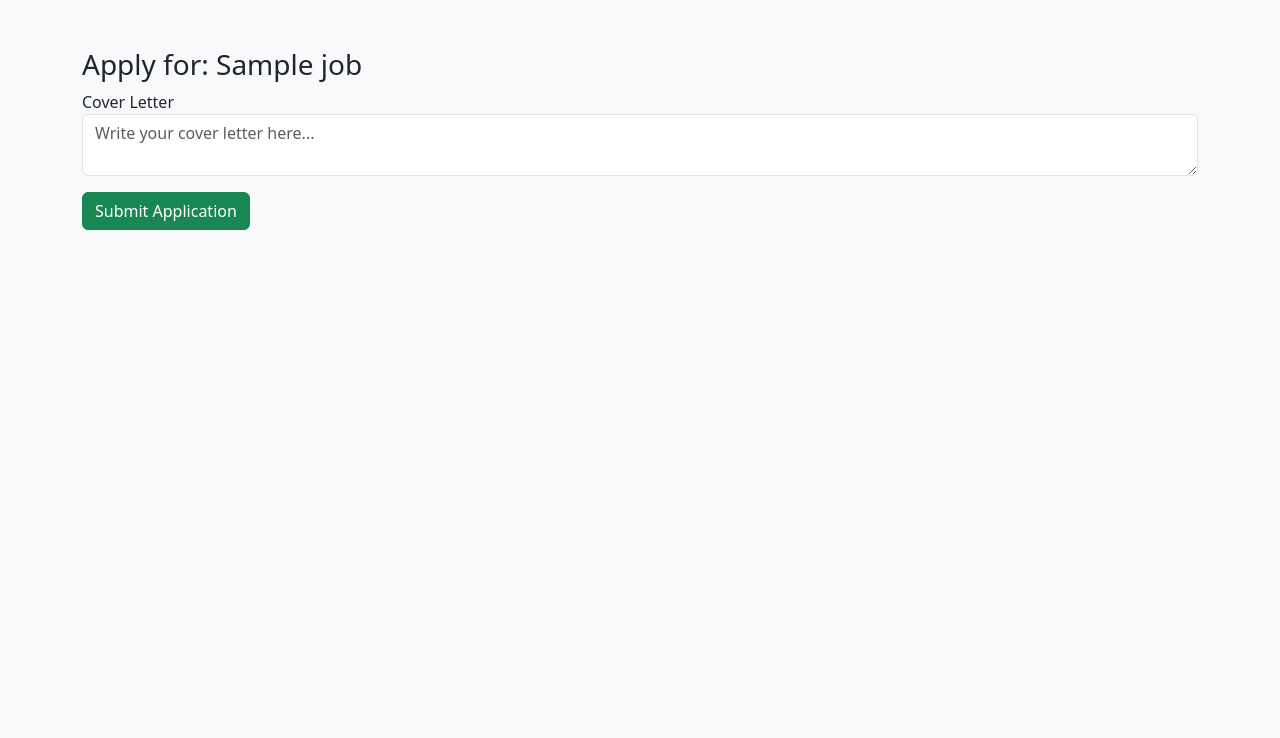
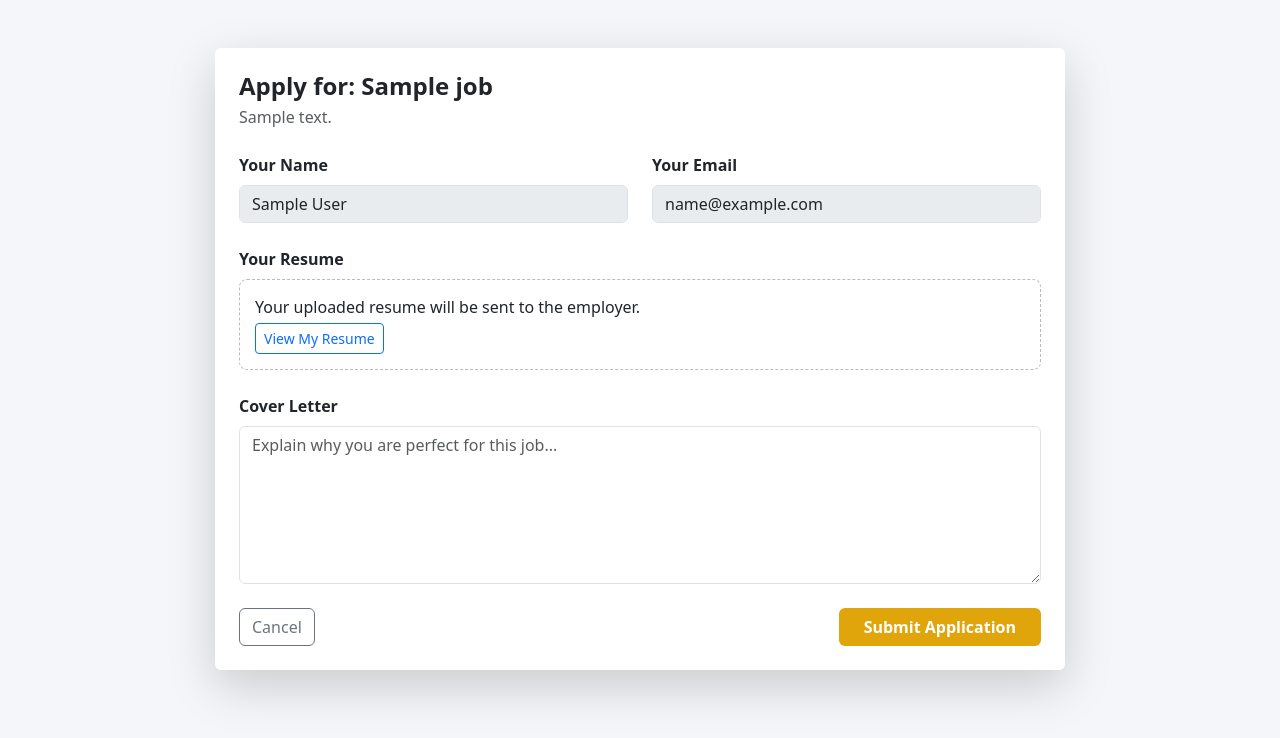
Before and after one commit to Harika67-coder285/proj-infosys, a Django app: template templates/apply_job_form.html in a window 1280 px wide. Shown: the top 738 px of the page. Run offline with Django 5.2, Linux system fonts and the light colour scheme; tables that the repository leaves empty hold one stand-in row (values such as "Sample post"); the template is opened without the code that fills it: values that come from a table or form of the project are taken from there, most other values are stand-ins (such as "Sample title", 1, 10 or a date in 2020).

Commit message:
Update apply_job_form.html

```diff
--- a/templates/apply_job_form.html
+++ b/templates/apply_job_form.html
@@ -4,18 +4,85 @@
 <head>
     <title>Apply for Job</title>
     <link href="https://cdn.jsdelivr.net/npm/bootstrap@5.3.2/dist/css/bootstrap.min.css" rel="stylesheet">
+
+    <style>
+        body {
+            background: #f4f6f9;
+        }
+        .apply-box {
+            max-width: 850px;
+            margin: auto;
+        }
+        .resume-box {
+            background: #fff;
+            border: 1px dashed #bbb;
+            padding: 15px;
+            border-radius: 8px;
+        }
+        .btn-apply {
+            background: rgb(225,165,12);
+            color: white;
+            font-weight: 600;
+        }
+        .btn-apply:hover {
+            background: rgb(205,145,0);
+        }
+    </style>
 </head>
-<body class="bg-light">
-<div class="container mt-5">
-    <h3>Apply for: {{ job.title }}</h3>
-    <form method="POST">
-        {% csrf_token %}
-        <div class="mb-3">
-            <label>Cover Letter</label>
-            <textarea name="cover_letter" class="form-control" placeholder="Write your cover letter here..."></textarea>
+
+<body>
+
+<div class="container mt-5 mb-5">
+    <div class="card shadow-lg border-0 apply-box">
+        <div class="card-body p-4">
+
+            <h4 class="fw-bold mb-1">Apply for: {{ job.title }}</h4>
+            <p class="text-muted mb-4">{{ job.description }}</p>
+
+            <form method="POST">
+                {% csrf_token %}
+
+                <!-- Freelancer info -->
+                <div class="row mb-4">
+                    <div class="col-md-6">
+                        <label class="form-label fw-semibold">Your Name</label>
+                        <input type="text" class="form-control" value="{{ freelancer.full_name }}" disabled>
+                    </div>
+                    <div class="col-md-6">
+                        <label class="form-label fw-semibold">Your Email</label>
+                        <input type="email" class="form-control" value="{{ freelancer.email }}" disabled>
+                    </div>
+                </div>
+
+                <!-- Resume -->
+                <div class="mb-4">
+                    <label class="form-label fw-semibold">Your Resume</label>
+                    <div class="resume-box">
+                        <p class="mb-1">Your uploaded resume will be sent to the employer.</p>
+                        <a href="{{ freelancer.resume.url }}" target="_blank" class="btn btn-outline-primary btn-sm">
+                            View My Resume
+                        </a>
+                    </div>
+                </div>
+
+                <!-- Cover letter -->
+                <div class="mb-4">
+                    <label class="form-label fw-semibold">Cover Letter</label>
+                    <textarea name="cover_letter" class="form-control" rows="6"
+                              placeholder="Explain why you are perfect for this job..." required></textarea>
+                </div>
+
+                <!-- Submit -->
+                <div class="d-flex justify-content-between">
+                    <a href="{% url 'jobs_list' %}" class="btn btn-outline-secondary">Cancel</a>
+                    <button type="submit" class="btn btn-apply px-4">Submit Application</button>
+                </div>
+
+            </form>
+
         </div>
-        <button class="btn btn-success">Submit Application</button>
-    </form>
+    </div>
 </div>
+
 </body>
 </html>
```
